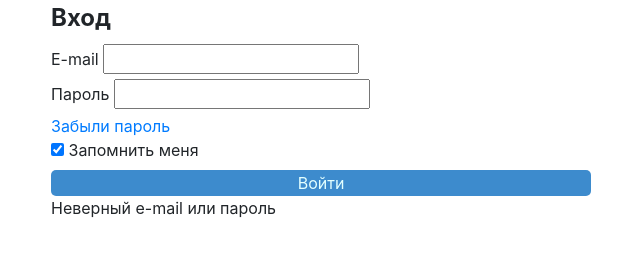
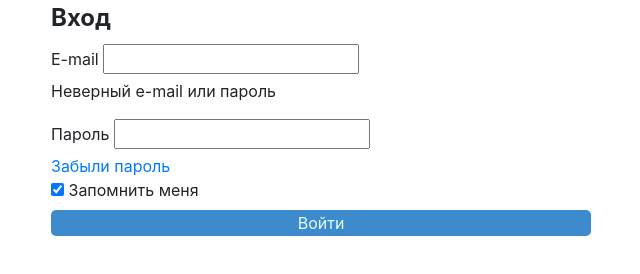
Before and after one commit to vyachin/instructor-design, a website: page src/html/login.html in a window 1280 px wide. Shown: the whole page, without its empty margins (319-959 px from the left). Drawn offline with nearby package versions, Linux system fonts and the light colour scheme; files that its build step writes are made by us from their sources.

Commit message:
Поправил классы формы

```diff
--- a/src/html/login.html
+++ b/src/html/login.html
@@ -17,27 +17,27 @@
         </div>
         <div class="row justify-content-center">
           <div class="col-6">
-            <form action="#" method="POST">
+            <form class="form__wrapper" action="#" method="POST">
               <div class="form__section">
                 <label class="form__label" for="email">E-mail</label>
                 <input class="form__input" type="email" id="email" name="email">
               </div>
-              <div class="form__section">
+              <div class="form__invalid display-none">
+                <p class="form__invalid-text">Неверный e-mail или пароль</p>
+              </div>
+              <div class="form__section form__section--pass">
                 <label class="form__label" for="pass">Пароль</label>
                 <input class="form__input" type="password" id="pass" name="password">
               </div>
-              <div class="form__section">
-                <a class="form__link" href="#">Забыли пароль</a>
+              <div class="form__section form__section--link">
+                <a class="form__link" href="recovery.html">Забыли пароль</a>
               </div>
-              <div class="form__section">
+              <div class="form__section form__section--checkbox">
                 <input class="form__checkbox" type="checkbox" id="checkbox" name="checkbox" checked>
-                <label class="form__label" for="checkbox">Запомнить меня</label>
+                <label class="form__label form__label--checkbox" for="checkbox">Запомнить меня</label>
               </div>
-              <div class="dorm__section">
+              <div class="form__section form__section--submit">
                 <button class="button" type="submit">Войти</button>
-              </div>
-              <div class="form__invalid">
-                <p class="form__invalid-text">Неверный e-mail или пароль</p>
               </div>
             </form>
           </div>
```
